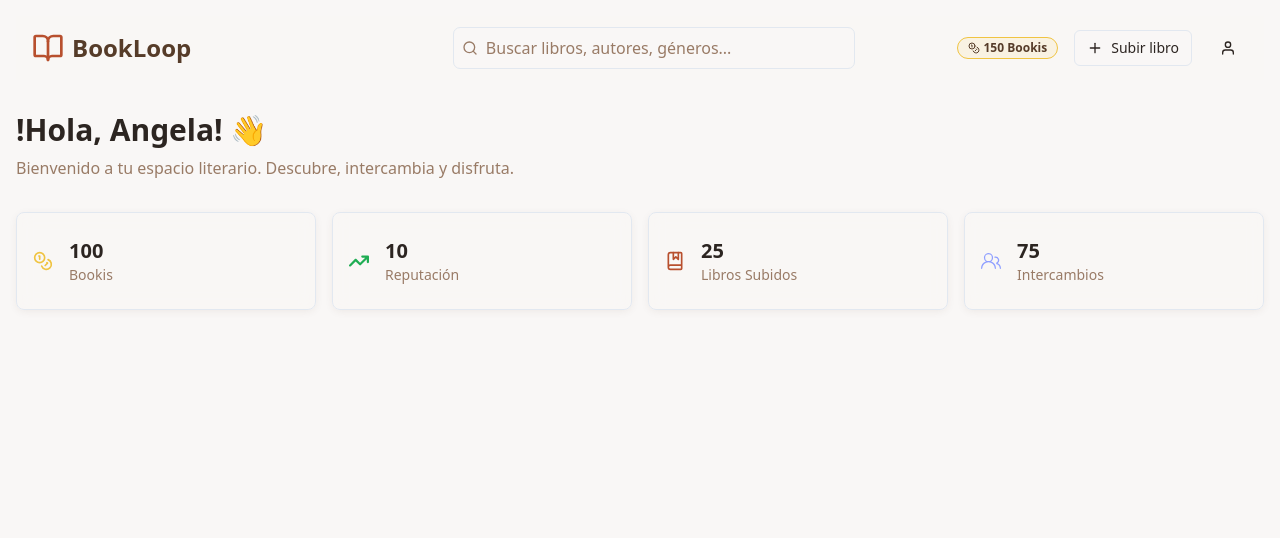
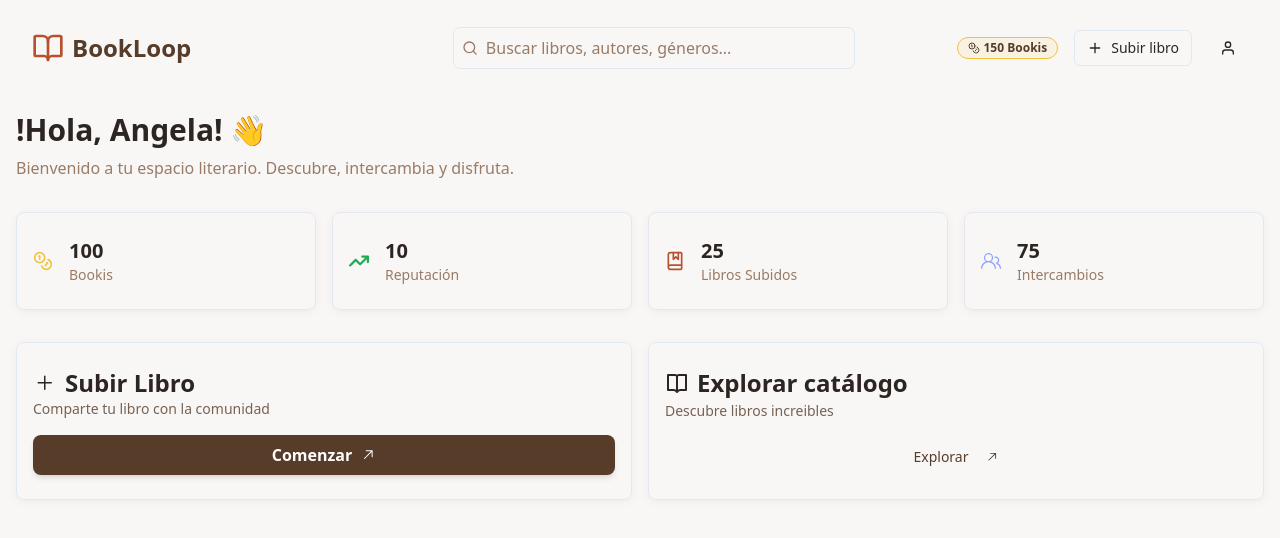
Before and after one commit to Angela-GM/bookloop-frontend, a Next.js app: page /dashboard in a window 1280 px wide. Shown: the top 538 px of the page. Built offline with nearby package versions, Linux system fonts and the light colour scheme.

Commit message:
Add card sections for book upload and catalog exploration in dashboard

```diff
--- a/src/app/(intra)/dashboard/page.tsx
+++ b/src/app/(intra)/dashboard/page.tsx
@@ -1,5 +1,12 @@
 import { Metrics } from "@/src/components/organisms/metrics";
 import { SectionContainer } from "../../../components/atoms/section-container";
+import { CardSection } from "@/src/components/atoms/card-section";
+import { H2Title } from "@/src/components/atoms/h2-title";
+import { FaPlus } from "react-icons/fa6";
+import { GoArrowUpRight, GoPlus } from "react-icons/go";
+import { ButtonSubmit } from "@/src/components/atoms/button-submit";
+import { BiBookOpen } from "react-icons/bi";
+import { LinkButton } from "@/src/components/atoms/link-button";
 
 export default function DashboardPage() {
   return (
@@ -14,6 +21,22 @@ export default function DashboardPage() {
 
         {/* Metrics */}
         <Metrics />
+        <div className="mt-8 grid sm:grid-cols-2 gap-4">
+
+        <CardSection classProps="p-4 flex flex-col justify-between  cursor-pointer ">
+          <h3 className="text-2xl font-semibold flex items-center gap-2"><GoPlus  className="size-6"/>Subir Libro</h3>
+          <p className="text-sm text-primary/80 mb-4">Comparte tu libro con la comunidad</p>
+          <ButtonSubmit classProps="flex items-center justify-center gap-2">Comenzar <GoArrowUpRight /></ButtonSubmit>
+
+        </CardSection>
+        <CardSection classProps="p-4 flex flex-col justify-between  cursor-pointer ">
+          <h3 className="text-2xl font-semibold flex items-center gap-2"><BiBookOpen size={24} />Explorar catálogo</h3>
+          <p className="text-sm text-primary/80 mb-4">Descubre libros increibles</p>
+          <LinkButton href="/catalog">Explorar <GoArrowUpRight /></LinkButton>
+
+        </CardSection>
+
+        </div>
       </SectionContainer>
     </section>
   );
--- a/src/components/atoms/button-submit.tsx
+++ b/src/components/atoms/button-submit.tsx
@@ -3,9 +3,12 @@
 interface ButtonSubmitProps {
   children: React.ReactNode;
   disabled?: boolean;
+  classProps?: string;
 }
 
-export const ButtonSubmit = ({ children, disabled = false }: ButtonSubmitProps) => {
+
+
+export const ButtonSubmit = ({ children, disabled = false, classProps = "" }: ButtonSubmitProps) => {
   return (
     <button
       type="submit"
@@ -14,7 +17,7 @@ export const ButtonSubmit = ({ children, disabled = false }: ButtonSubmitProps)
         disabled
           ? "bg-gray-400 cursor-not-allowed"
           : "bg-primary hover:bg-primary/80 cursor-pointer"
-      } text-white`}
+      } text-white ${classProps}`}
     >
       {children}
     </button>
--- /dev/null
+++ b/src/components/atoms/link-button.tsx
@@ -0,0 +1,20 @@
+import Link from 'next/link'
+import React from 'react'
+
+interface LinkButtonProps {
+  href: string;
+  children: React.ReactNode;
+  classProps?: string;
+}
+
+const stylesButton: Record<string, string> = {
+    default: 'text-primary hover:text-primary/80 font-medium transition-colors',
+    secondary: 'text-secondary hover:text-secondary/80 font-medium transition-colors',
+
+}
+
+export const LinkButton = ({ href, children, classProps }: LinkButtonProps) => {
+  return (
+    <Link href={href} className={`px-4 sm:px-6 md:px-8 py-2  rounded-xl gap-4 text-sm sm:text-md flex items-center  justify-center  ${stylesButton[classProps || 'default']} glass `}>{children}</Link>
+  )
+}
```
